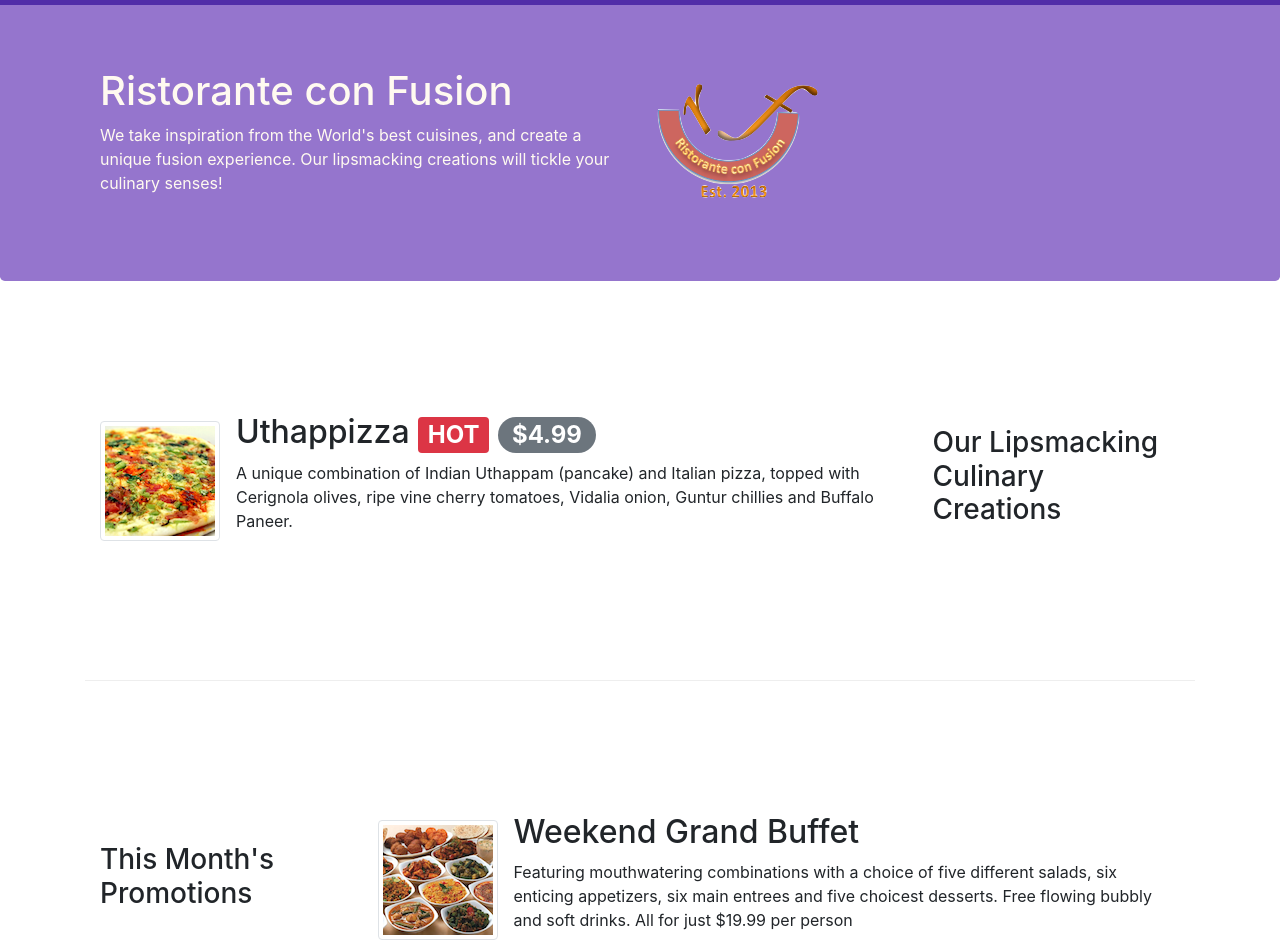
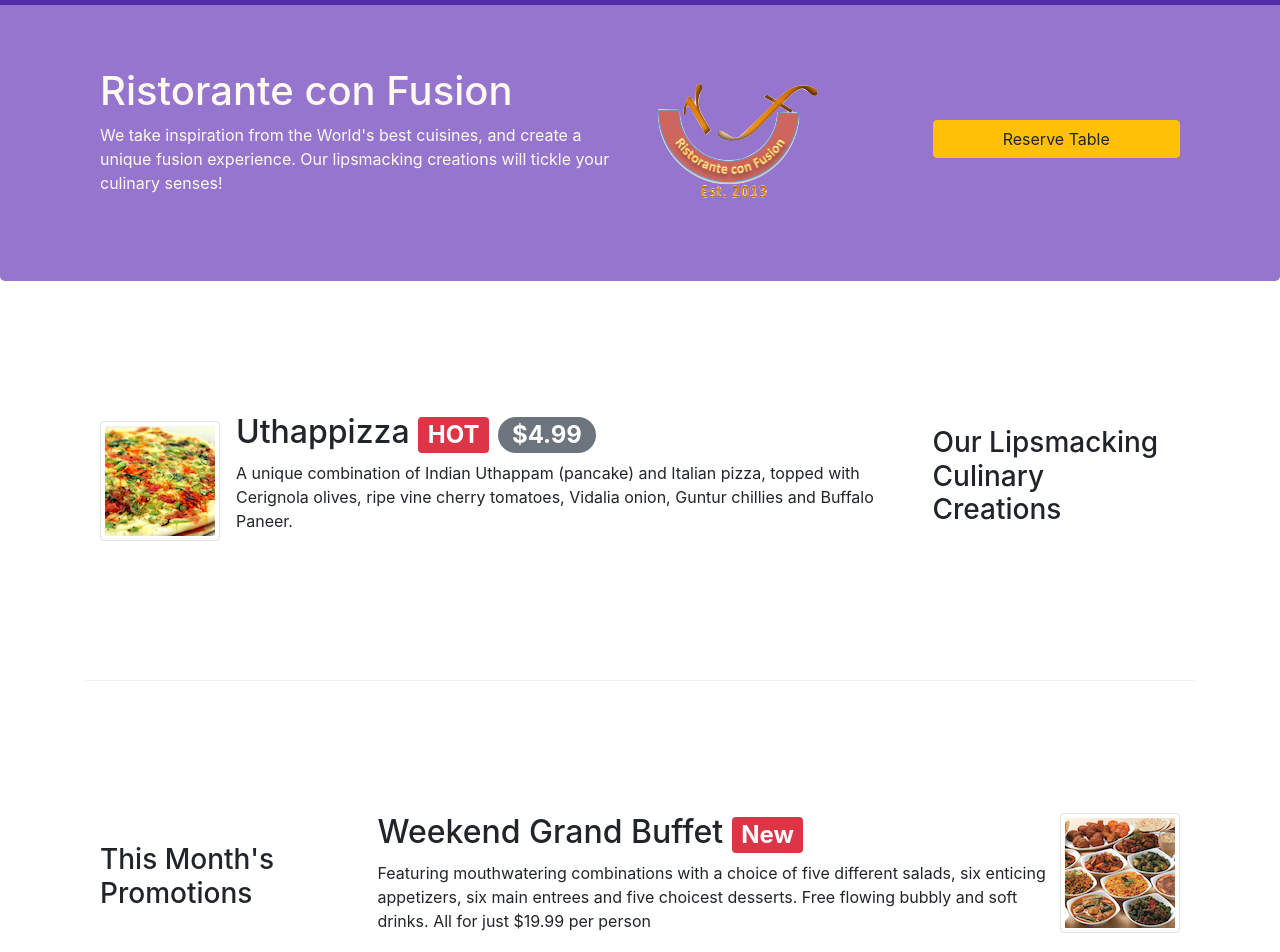
Before and after one commit to shayan102/CourseEraRepository, a website: page index.html in a window 1280 px wide. Shown: the part 53-1005 px from the top of the page. Drawn offline with nearby package versions, Linux system fonts and the light colour scheme.

Commit message:
Assingment 2 - Bootstrap completed

```diff
--- a/index.html
+++ b/index.html
@@ -48,8 +48,11 @@
                     <p>We take inspiration from the World's best cuisines, and create a unique fusion experience. Our
                         lipsmacking creations will tickle your culinary senses!</p>
                 </div>
-                <div class="col-12 col-sm align-self-center">
+                <div class="col-12 col-sm-3 align-self-center">
                     <img src="img/logo.png" class="img-fluid">
+                </div>
+                <div class="col-12 col-sm-3 align-self-center">
+                   <a class="btn btn-warning btn-block" href="#reserveTable">Reserve Table</a>
                 </div>
             </div>
         </div>
@@ -82,14 +85,18 @@
             </div>
             <div class="col col-sm col-md">
                 <div class="media">
-                    <img src="img/buffet.png" class="d-flex mr-3 img-thumbnail align-self-center" alt="Grand-Buffet">
                     <div class="media-body">
-                        <h2>Weekend Grand Buffet</h2>
-                        <p>Featuring mouthwatering combinations with a choice of five different salads, six enticing
+                        <h2>Weekend Grand Buffet <span class="badge badge-danger">New</span></h2>
+                        <p class="d-none d-sm-block">Featuring mouthwatering combinations with a choice of five
+                            different salads, six enticing
                             appetizers,
                             six main entrees and five choicest desserts. Free flowing bubbly and soft drinks. All for
                             just
                             $19.99 per person </p>
+                    </div>
+                    <div class="sm-order-last">
+                        <img src="img/buffet.png" class="d-flex img-thumbnail align-self-center"
+                            alt="Grand-Buffet">
                     </div>
                 </div>
 
@@ -117,8 +124,8 @@
             </div>
         </div>
 
-        <div class="row row-content ">
-            <div class="card col-12 col-sm-8 offset-2">
+        <div class="row row-content">
+            <div class="card col-12 col-sm-8 offset-2" id="reserveTable">
                 <h3 class="card-header text-white">Reserve a Table</h3>
                 <div class="card-body">
                     <form>
```
